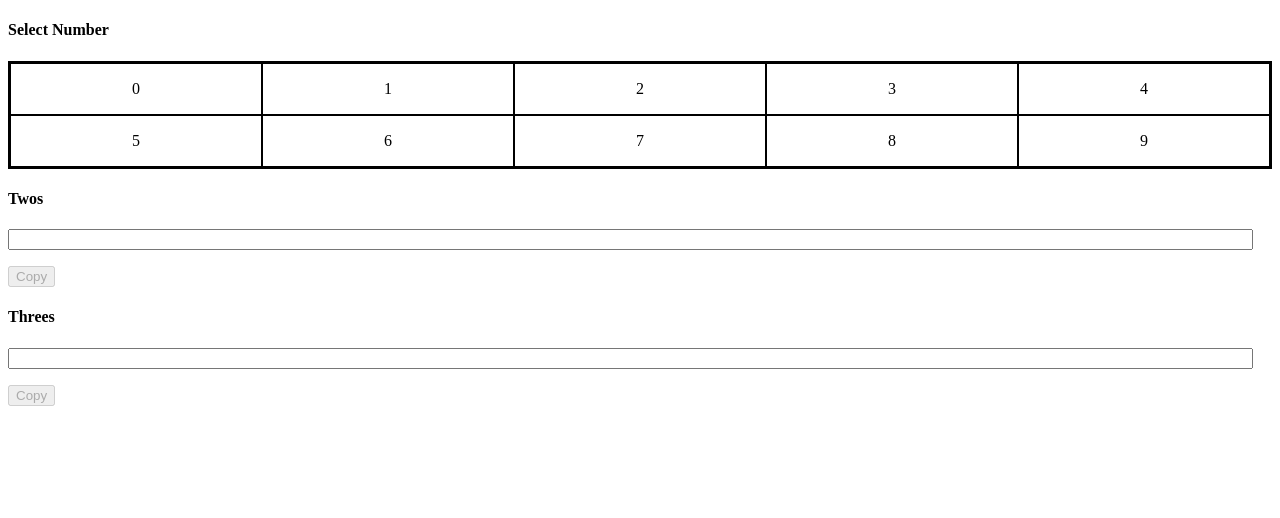
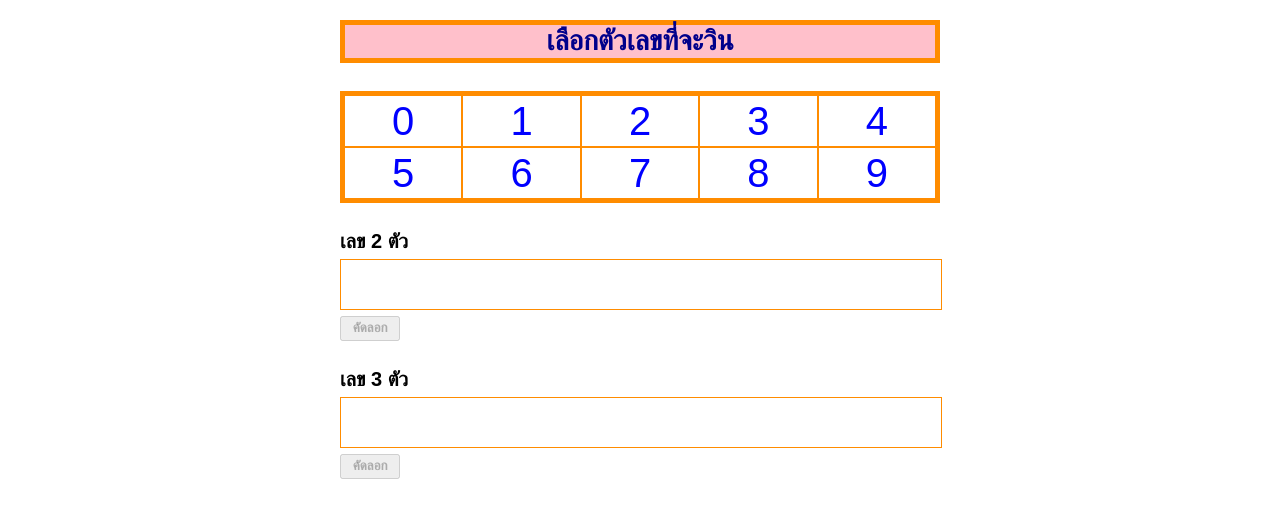
Before and after one commit to gowza/number-combination, a plain HTML site: page index.html in a window 1280 px wide. Drawn offline with nearby package versions, Linux system fonts and the light colour scheme.

Commit message:
Style as specified.

```diff
--- a/app.js
+++ b/app.js
@@ -41,12 +41,13 @@ $(function() {
   var numberSelections = $('.number-selector > div > div');
   var combinationsInputs = $('.combinations-input');
   var copyButtons = $('.copy-button');
-  var twos = document.getElementById('twos');
-  var threes = document.getElementById('threes');
-  var twosButton = $('#twos-button');
-  var threesButton = $('#threes-button');
 
   numberSelections.click(function(event) {
+    var twos = document.getElementById('twos');
+    var threes = document.getElementById('threes');
+    var twosButton = $('#twos-button');
+    var threesButton = $('#threes-button');
+
     event.preventDefault();
 
     selectNumber(event.target);
--- a/index.html
+++ b/index.html
@@ -9,8 +9,11 @@
 </head>
 
 <body>
-<div>
-  <h4>Select Number</h4>
+<div class="container">
+  <div class="main-text">
+    เลือกตัวเลขที่จะวิน
+  </div>
+
   <div class="number-selector">
     <div>
       <div>0</div>
@@ -27,22 +30,22 @@
       <div>9</div>
     </div>
   </div>
-</div>
 
-<div>
-  <h4>Twos</h4>
+  <div class="combinations-display">
+    <h4>เลข 2 ตัว</h4>
     <p>
       <input type="text" id="twos" class="combinations-input" readonly/>
     </p>
-  <button class="copy-button" id="twos-button" disabled>Copy</button>
+    <button class="copy-button" id="twos-button" disabled>คัดลอก</button>
   </div>
 
-<div>
-  <h4>Threes</h4>
+  <div class="combinations-display">
+    <h4>เลข 3 ตัว</h4>
     <p>
       <input type="text" id="threes" class="combinations-input" readonly/>
     </p>
-  <button class="copy-button" id="threes-button" disabled>Copy</button>
+    <button class="copy-button" id="threes-button" disabled>คัดลอก</button>
+  </div>
 </div>
 
 <script src="https://code.jquery.com/jquery-3.1.0.js"></script>
--- a/style.css
+++ b/style.css
@@ -1,5 +1,28 @@
+body {
+  font-family: sans-serif;
+  font-size: 20px;
+  margin: 20px;
+}
+
+.container {
+  max-width: 600px;
+  margin: 0 auto;
+}
+
+.main-text {
+  text-align: center;
+  background-color: pink;
+  border: 5px solid darkorange;
+  color: darkblue;
+  font-size: 1.4em;
+  font-weight: 600;
+  margin-bottom: 1em;
+}
+
 .number-selector {
-  border: 2px solid black;
+  border: 4px solid darkorange;
+  font-size: 2em;
+  color: blue;
 }
 
 .number-selector>div {
@@ -10,7 +33,7 @@
   cursor: pointer;
   flex-grow: 1;
   height: 50px;
-  border: 1px solid black;
+  border: 1px solid darkorange;
   display: flex;
   align-items: center;
   justify-content: center;
@@ -20,6 +43,23 @@
   background-color: yellow;
 }
 
-.combinations-input {
-  width: calc(100% - 2em);
+.combinations-display h4 {
+  margin-bottom: 0.3em;
 }
+
+.combinations-display p {
+  margin: 0.2em 0;
+}
+
+.combinations-display .combinations-input {
+  width: 100%;
+  border: 1px solid darkorange;
+  font-size: 1.6em;
+  color: blue;
+  padding: 0.2em 0;
+}
+
+.combinations-display button {
+  padding: 0.2em 0.8em;
+  font-weight: 600;
+}
```
Lines whose indentation alone changed are shown as unchanged.
